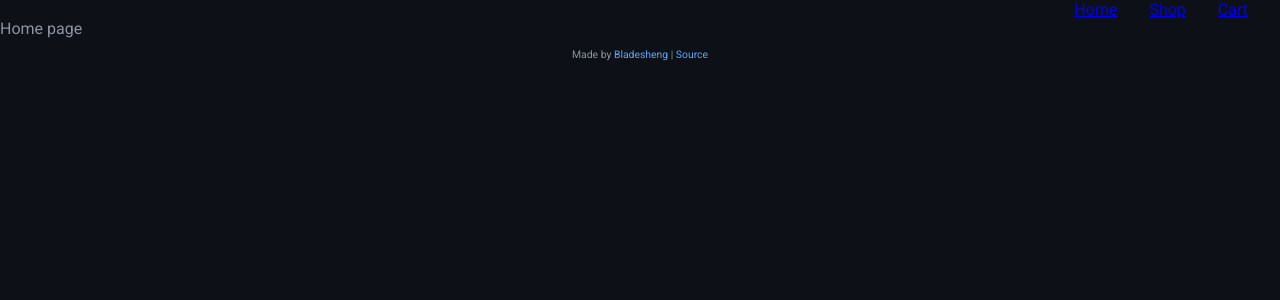
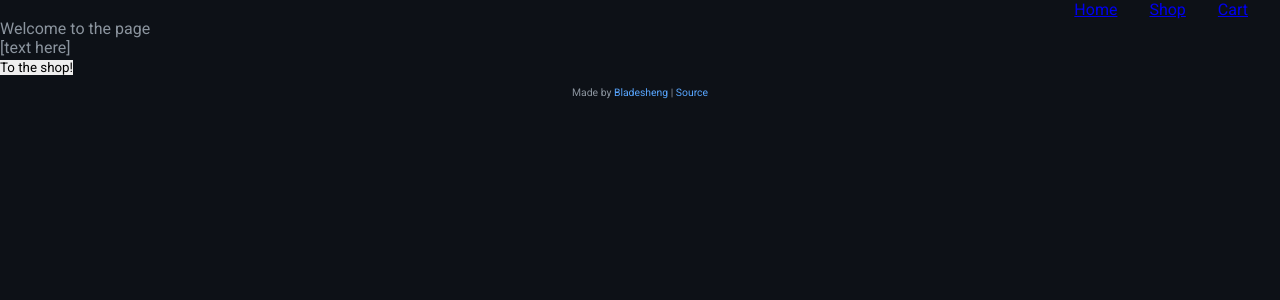
Before and after one commit to Bladesheng/shopping-cart, a React app: page /#/ in a window 1280 px wide. Shown: the top 300 px of the page. Built offline with nearby package versions, Linux system fonts and the light colour scheme.

Commit message:
Add text and button to Home

```diff
--- a/src/components/Home.tsx
+++ b/src/components/Home.tsx
@@ -1,5 +1,20 @@
 import React from "react";
+import { useNavigate } from "react-router-dom";
 
 export default function Home() {
-  return <div className="app">Home page</div>;
+  let navigate = useNavigate();
+
+  return (
+    <div className="app">
+      <p>Welcome to the page</p>
+      <p>[text here]</p>
+      <button
+        onClick={() => {
+          navigate("/shop");
+        }}
+      >
+        To the shop!
+      </button>
+    </div>
+  );
 }
```
